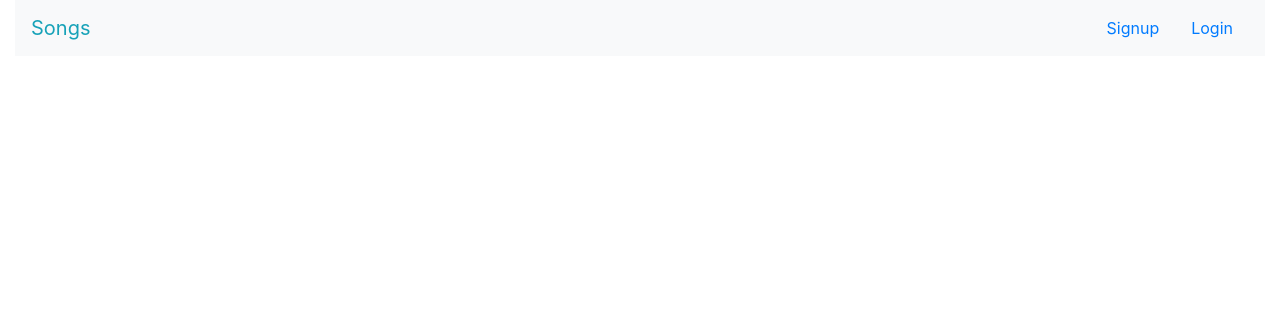
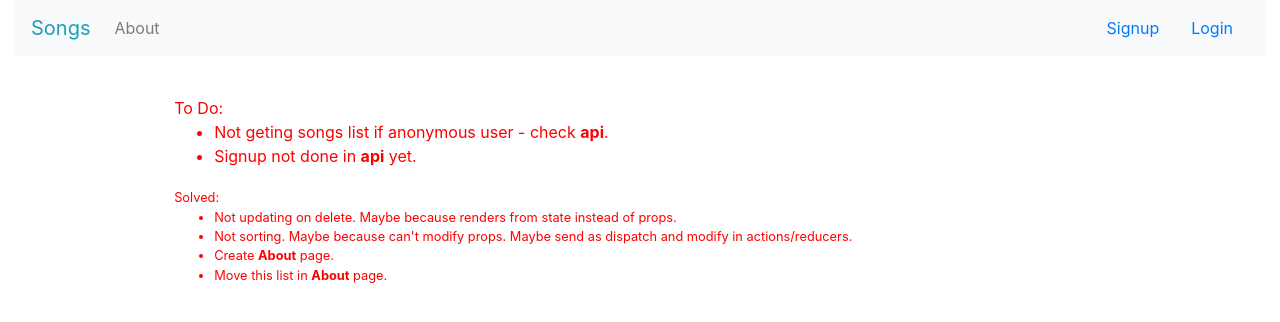
Before and after one commit to ionescuig/songs-django-react, a React (Create React App) app in the folder frontend/: page /about in a window 1280 px wide. Shown: the top 322 px of the page. Built offline with nearby package versions, Linux system fonts and the light colour scheme.

Commit message:
Added About Page

```diff
--- /dev/null
+++ b/frontend/src/components/app/About.js
@@ -0,0 +1,48 @@
+import React from 'react';
+
+
+class AboutPage extends React.Component {
+
+  render() {
+
+    return (
+      <div className="col-md-10 offset-md-1">
+
+        {/* Errors */}
+        <div  style={{color: "red", margin: 40}}>
+          <div>
+            To Do:
+            <ul>
+              <li>
+                Not geting songs list if anonymous user - check <strong>api</strong>.
+              </li>
+              <li>
+                Signup not done in <strong>api</strong> yet.
+              </li>
+            </ul>
+          </div>
+          <div><small>
+            Solved:
+            <ul>
+              <li>
+                Not updating on delete. Maybe because renders from state instead of props.
+              </li>
+              <li>
+                Not sorting. Maybe because can't modify props.  Maybe send as dispatch and modify in actions/reducers.
+              </li>
+              <li>
+                Create <strong>About</strong> page.
+              </li>
+              <li>
+                Move this list in <strong>About</strong> page.
+              </li>
+            </ul>
+          </small></div>
+        </div>
+      </div>
+
+    )
+  }
+}
+
+export default AboutPage;
--- a/frontend/src/components/app/App.js
+++ b/frontend/src/components/app/App.js
@@ -7,6 +7,7 @@ import Login from '../auth/Login'
 import Signup from '../auth/Signup'
 import SongsList from '../songs/SongsList'
 import SongCreateUpdate from '../songs/SongCreateUpdate'
+import AboutPage from './About';
 import './App.css';
 
 
@@ -24,6 +25,7 @@ class App extends React.Component {
               <Route exact path="/signup/" component={Signup}/>
               <Route path="/songs/:id" component={SongCreateUpdate} />
               <Route path="/songs/" exact component={SongCreateUpdate} />
+              <Route exact path="/about/" component={AboutPage}/>
             </Switch>
           </div>
         </div>
--- a/frontend/src/components/navbar/Navbar.js
+++ b/frontend/src/components/navbar/Navbar.js
@@ -19,6 +19,9 @@ class Navbar extends React.Component {
                 <li className="nav-item">
                   <a className="nav-link" href="/songs">Create Song</a>
                 </li>
+                <li className="nav-item">
+                  <a className="nav-link" href="/about">About</a>
+                </li>
               </ul>
               <div className="form-inline my-2 my-lg-0">
                 <span className="navbar-text text-dark">Welcome <strong>{this.props.username}</strong></span>
@@ -30,7 +33,9 @@ class Navbar extends React.Component {
             else return (
               <div className="collapse navbar-collapse" id="navbarNavAltMarkup">
                 <ul className="navbar-nav mr-auto mt-2 mt-lg-0">
-                  <li className="nav-item"></li>
+                <li className="nav-item">
+                  <a className="nav-link" href="/about">About</a>
+                </li>
                 </ul>
                 <div className="form-inline my-2 my-lg-0">
                   <a className="nav-link" href="/signup/">Signup</a>
--- a/frontend/src/components/songs/SongsList.js
+++ b/frontend/src/components/songs/SongsList.js
@@ -43,16 +43,6 @@ class SongsList extends React.Component {
   render() {
     return (
       <div className="col-md-10 offset-md-1">
-
-        {/* Errors */}
-        <div  style={{color: "red", margin: 40}}>
-          <p><em>* Create <strong>About</strong> page.</em></p>
-          <p><em>* Not geting songs list if anonymous user - check api.</em></p>
-          <p><small>Solved: Not updating on delete. Maybe because renders from state instead of props.</small></p>
-          <p><small>Solved: Not sorting. Maybe because can't modify props.  Maybe send as dispatch and modify in actions/reducers.</small></p>
-        </div>
-
-
         <h1>Songs</h1>
         <div>
           <table className="table table-sm table-hover">
```
